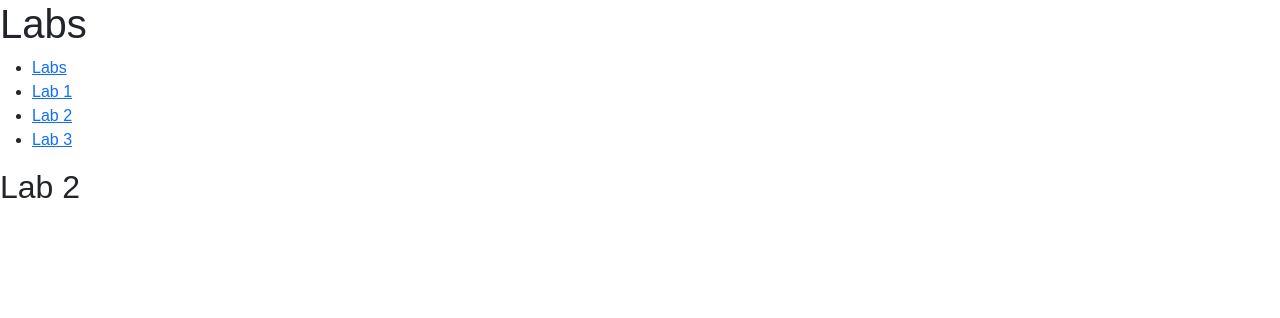
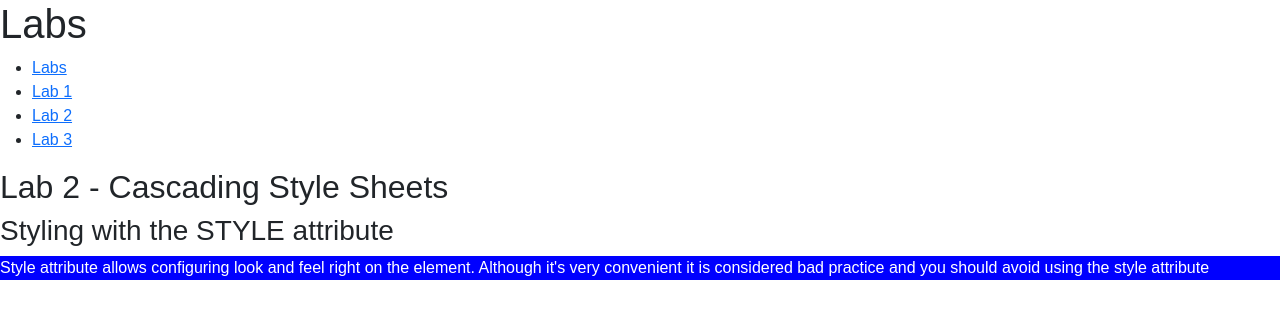
Before and after one commit to Tommytian993/coursework-cs4530, a React (Create React App) app: page /#/Labs/Lab2 in a window 1280 px wide. Shown: the top 318 px of the page. Built offline with nearby package versions, Linux system fonts and the light colour scheme.

Commit message:
feat(lab2): add CSS import and create index.css file

```diff
--- /dev/null
+++ b/src/Labs/Lab2/index.css
@@ -0,0 +1,4 @@
+p {
+   background-color: blue;
+   color: white;
+}
--- a/src/Labs/Lab2/index.tsx
+++ b/src/Labs/Lab2/index.tsx
@@ -1,7 +1,15 @@
+import "./index.css";
 export default function Lab2() {
   return (
-    <div>
-      <h2>Lab 2</h2>
+    <div id="wd-lab2">
+      <h2>Lab 2 - Cascading Style Sheets</h2>
+      <h3>Styling with the STYLE attribute</h3>
+      <p style={{ backgroundColor: "blue", color: "white" }}>
+        Style attribute allows configuring look and feel
+        right on the element. Although it's very convenient
+        it is considered bad practice and you should avoid
+        using the style attribute
+      </p>
     </div>
   );
 }
```
Also changed, not shown: src/Labs/Lab1/index.tsx (+6 -1 lines).
